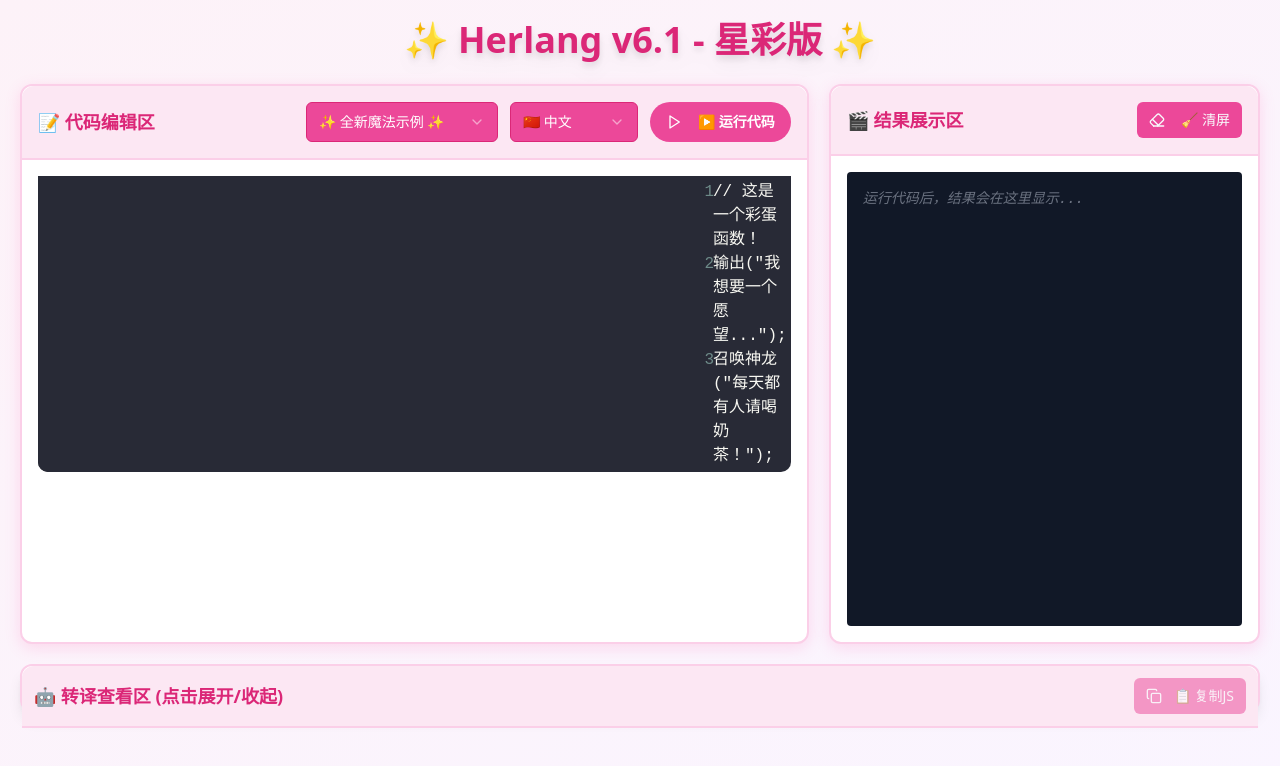
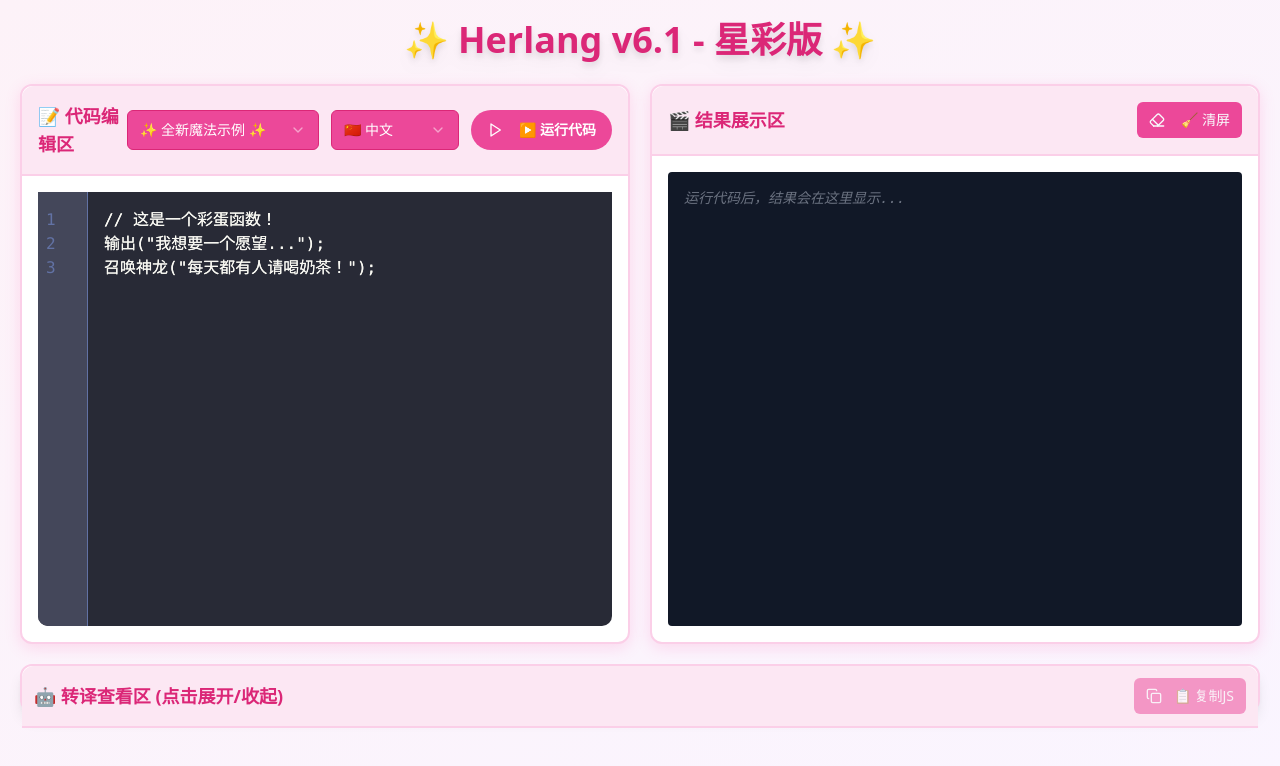
Before and after one commit to 630StarFortune/HerlangStudio, a React (Vite) app: page / in a window 1280 px wide. Shown: the top 766 px of the page. Built offline with nearby package versions, Linux system fonts and the light colour scheme.

Commit message:
Fix CodeMirror CSS import
Dynamically import CodeMirror CSS and modes to resolve the "Missing ./lib/codemirror.css" error.

```diff
--- a/src/components/CodeEditor.tsx
+++ b/src/components/CodeEditor.tsx
@@ -1,6 +1,5 @@
 
-import React, { useEffect, useRef } from 'react';
-import { UnControlled as CodeMirror } from 'react-codemirror2';
+import React, { useRef, useEffect, useState } from 'react';
 
 interface CodeEditorProps {
   value: string;
@@ -9,26 +8,18 @@ interface CodeEditorProps {
 }
 
 const CodeEditor: React.FC<CodeEditorProps> = ({ value, onChange, language }) => {
-  const editorRef = useRef<any>(null);
+  const textareaRef = useRef<HTMLTextAreaElement>(null);
+  const highlightRef = useRef<HTMLDivElement>(null);
+  const [lineNumbers, setLineNumbers] = useState<number[]>([]);
 
-  // 动态导入 CodeMirror 资源
+  // 更新行号
   useEffect(() => {
-    const loadCodeMirrorAssets = async () => {
-      try {
-        // 动态导入 CSS
-        await import('codemirror/lib/codemirror.css');
-        await import('codemirror/theme/dracula.css');
-        // 动态导入 JavaScript 模式
-        await import('codemirror/mode/javascript/javascript');
-      } catch (error) {
-        console.log('CodeMirror assets loaded via dynamic import');
-      }
-    };
+    const lines = value.split('\n');
+    setLineNumbers(Array.from({ length: lines.length }, (_, i) => i + 1));
+  }, [value]);
 
-    loadCodeMirrorAssets();
-  }, []);
-
-  const applyMagicHighlighting = (editor: any) => {
+  // 应用魔法高亮
+  const applyMagicHighlighting = (text: string) => {
     const highlights = language === 'zh' ? {
       '那么普通却那么自信': 'herlang-rainbow',
       '小仙女': 'herlang-shining',
@@ -41,26 +32,45 @@ const CodeEditor: React.FC<CodeEditorProps> = ({ value, onChange, language }) =>
       'give up': 'herlang-shake',
     };
 
-    editor.eachLine((lineHandle: any) => {
-      const lineNo = editor.getLineNumber(lineHandle);
-      if (lineHandle.markedSpans) {
-        lineHandle.markedSpans.forEach((span: any) => span.marker.clear());
-      }
-      const text = editor.getLine(lineNo);
+    let highlightedText = text;
 
-      Object.keys(highlights).forEach(keyword => {
-        let cursor = text.indexOf(keyword);
-        while (cursor > -1) {
-          editor.markText(
-            { line: lineNo, ch: cursor },
-            { line: lineNo, ch: cursor + keyword.length },
-            { className: highlights[keyword as keyof typeof highlights] }
-          );
-          cursor = text.indexOf(keyword, cursor + 1);
-        }
-      });
+    // 转义HTML字符
+    highlightedText = highlightedText
+      .replace(/&/g, '&amp;')
+      .replace(/</g, '&lt;')
+      .replace(/>/g, '&gt;')
+      .replace(/"/g, '&quot;')
+      .replace(/'/g, '&#39;');
+
+    // 应用关键词高亮
+    Object.entries(highlights).forEach(([keyword, className]) => {
+      const regex = new RegExp(`(${keyword.replace(/[.*+?^${}()|[\]\\]/g, '\\$&')})`, 'g');
+      highlightedText = highlightedText.replace(
+        regex,
+        `<span class="${className}">$1</span>`
+      );
     });
+
+    // 保留换行符
+    highlightedText = highlightedText.replace(/\n/g, '<br>');
+
+    return highlightedText;
   };
+
+  // 同步滚动
+  const handleScroll = () => {
+    if (textareaRef.current && highlightRef.current) {
+      highlightRef.current.scrollTop = textareaRef.current.scrollTop;
+      highlightRef.current.scrollLeft = textareaRef.current.scrollLeft;
+    }
+  };
+
+  // 更新高亮显示
+  useEffect(() => {
+    if (highlightRef.current) {
+      highlightRef.current.innerHTML = applyMagicHighlighting(value);
+    }
+  }, [value, language]);
 
   return (
     <div className="h-full relative">
@@ -85,30 +95,93 @@ const CodeEditor: React.FC<CodeEditorProps> = ({ value, onChange, language }) =>
           25% { transform: translateX(-2px); }
           75% { transform: translateX(2px); }
         }
-        .CodeMirror {
+        .code-editor-container {
+          position: relative;
           height: 100%;
+          background: #282a36;
+          border-radius: 0 0 10px 10px;
+          overflow: hidden;
+        }
+        .line-numbers {
+          position: absolute;
+          left: 0;
+          top: 0;
+          width: 50px;
+          height: 100%;
+          background: #44475a;
+          color: #6272a4;
+          font-family: 'Consolas', 'Monaco', 'Courier New', monospace;
           font-size: 16px;
-          border-radius: 0 0 10px 10px;
+          line-height: 24px;
+          padding: 16px 8px;
+          border-right: 1px solid #6272a4;
+          user-select: none;
+          overflow: hidden;
+        }
+        .code-textarea {
+          position: absolute;
+          left: 50px;
+          top: 0;
+          right: 0;
+          bottom: 0;
+          background: transparent;
+          color: #f8f8f2;
+          font-family: 'Consolas', 'Monaco', 'Courier New', monospace;
+          font-size: 16px;
+          line-height: 24px;
+          padding: 16px;
+          border: none;
+          outline: none;
+          resize: none;
+          z-index: 2;
+          white-space: pre;
+          overflow-wrap: normal;
+          overflow-x: auto;
+        }
+        .code-highlight {
+          position: absolute;
+          left: 50px;
+          top: 0;
+          right: 0;
+          bottom: 0;
+          color: #f8f8f2;
+          font-family: 'Consolas', 'Monaco', 'Courier New', monospace;
+          font-size: 16px;
+          line-height: 24px;
+          padding: 16px;
+          pointer-events: none;
+          z-index: 1;
+          white-space: pre;
+          overflow-wrap: normal;
+          overflow: auto;
         }
       `}</style>
 
-      <CodeMirror
-        value={value}
-        options={{
-          lineNumbers: true,
-          mode: 'javascript',
-          theme: 'dracula',
-          lineWrapping: true,
-        }}
-        onChange={(editor, data, value) => {
-          onChange(value);
-          applyMagicHighlighting(editor);
-        }}
-        editorDidMount={(editor) => {
-          editorRef.current = editor;
-          applyMagicHighlighting(editor);
-        }}
-      />
+      <div className="code-editor-container">
+        <div className="line-numbers">
+          {lineNumbers.map(num => (
+            <div key={num}>{num}</div>
+          ))}
+        </div>
+
+        <div
+          ref={highlightRef}
+          className="code-highlight"
+        />
+
+        <textarea
+          ref={textareaRef}
+          className="code-textarea"
+          value={value}
+          onChange={(e) => onChange(e.target.value)}
+          onScroll={handleScroll}
+          spellCheck={false}
+          autoComplete="off"
+          autoCorrect="off"
+          autoCapitalize="off"
+          data-gramm="false"
+        />
+      </div>
     </div>
   );
 };
```
